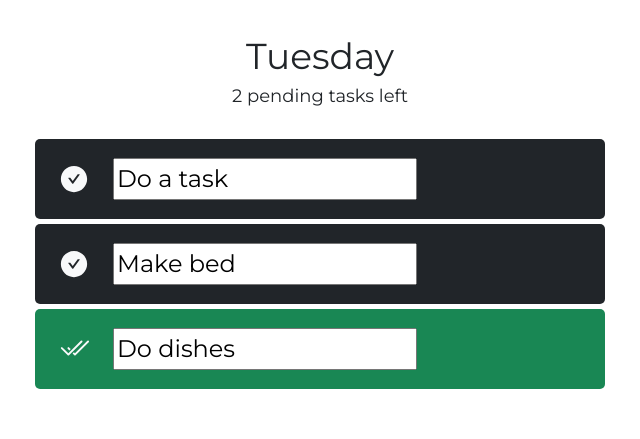
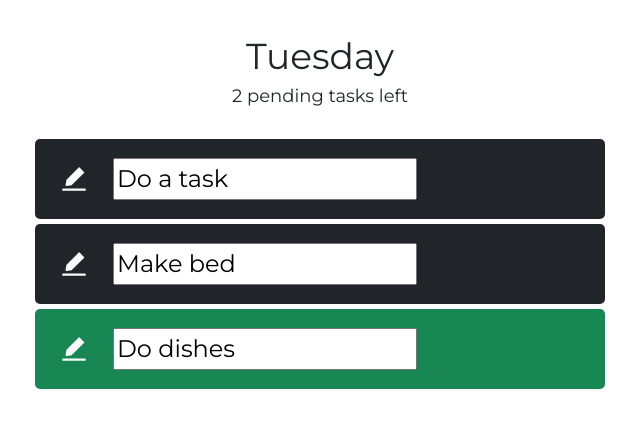
Before and after one commit to jordanmccollam/simple-todo, a React (Create React App) app in the folder client/: page / in a window 1280 px wide. Shown: the top 439 px of the page, without its empty margins (320-960 px from the left). Built offline with nearby package versions, Linux system fonts and the light colour scheme.

Commit message:
Added edit task icon when editing task

```diff
--- a/client/src/components/Task/Task.js
+++ b/client/src/components/Task/Task.js
@@ -2,7 +2,7 @@ import { useState } from 'react';
 import { Row, Col } from 'react-bootstrap';
 import './task.scss';
 import { BsCheck2All } from 'react-icons/bs';
-import { AiFillCheckCircle } from 'react-icons/ai'
+import { AiFillCheckCircle, AiFillEdit } from 'react-icons/ai'
 
 const Task = (props) => {
     const [ description, setDescription ] = useState(props.task.description)
@@ -33,6 +33,18 @@ const Task = (props) => {
         }
     }
 
+    const renderIcon = () => {
+        if (editing) {
+            return <AiFillEdit className={`checkbox-icon`} />
+        } else {
+            if (props.task.completed) {
+                return <BsCheck2All className={`checkbox-icon`} />
+            } else {
+                return <AiFillCheckCircle className={`checkbox-icon`} />
+            }
+        }
+    }
+
     return (
         <div
             className={`task ${props.task.completed ? 'task-completed' : ''}`}
@@ -42,11 +54,7 @@ const Task = (props) => {
             }
         }>
             {/* Checkbox here */}
-            {props.task.completed ? (
-                <BsCheck2All className={`checkbox-icon`} />
-            ) : (
-                <AiFillCheckCircle className={`checkbox-icon`} />
-            )}
+            {renderIcon()}
             <div>
                 {/* task here here */}
                 {!editing ? (
```
